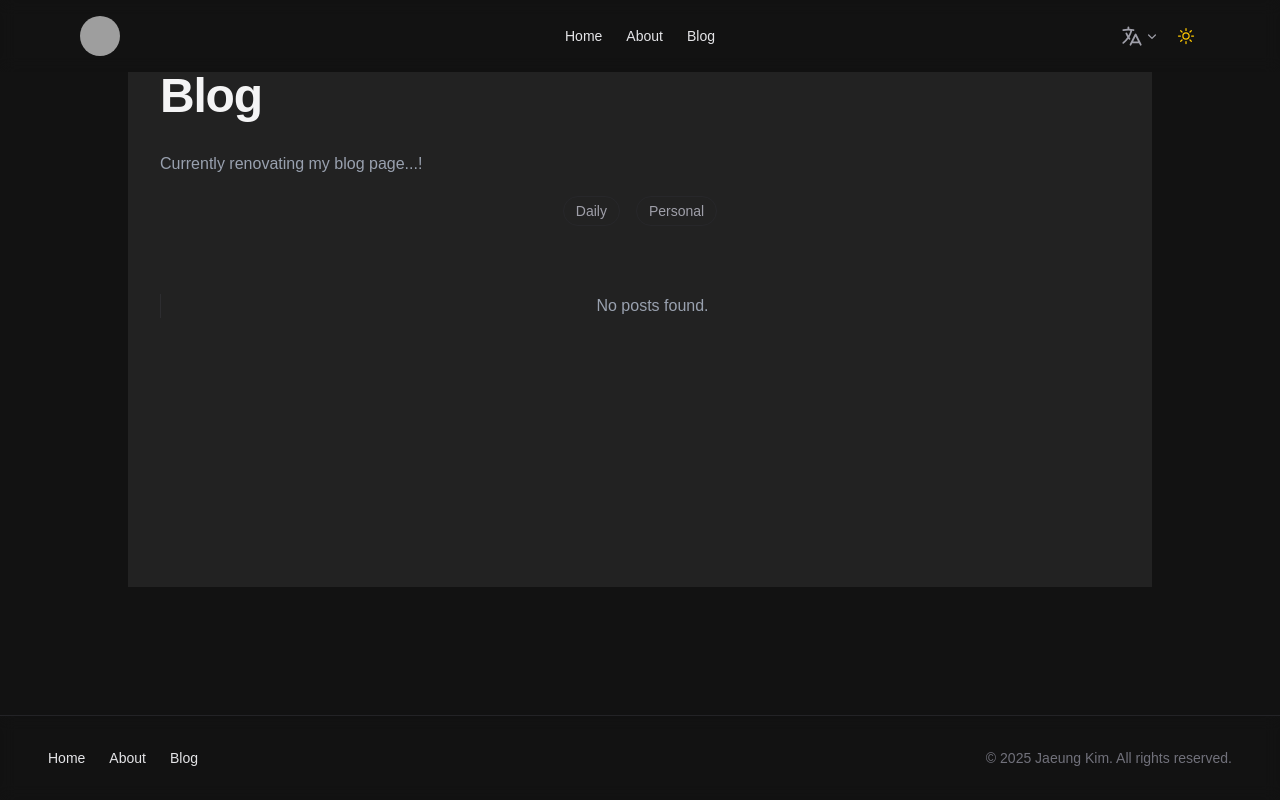
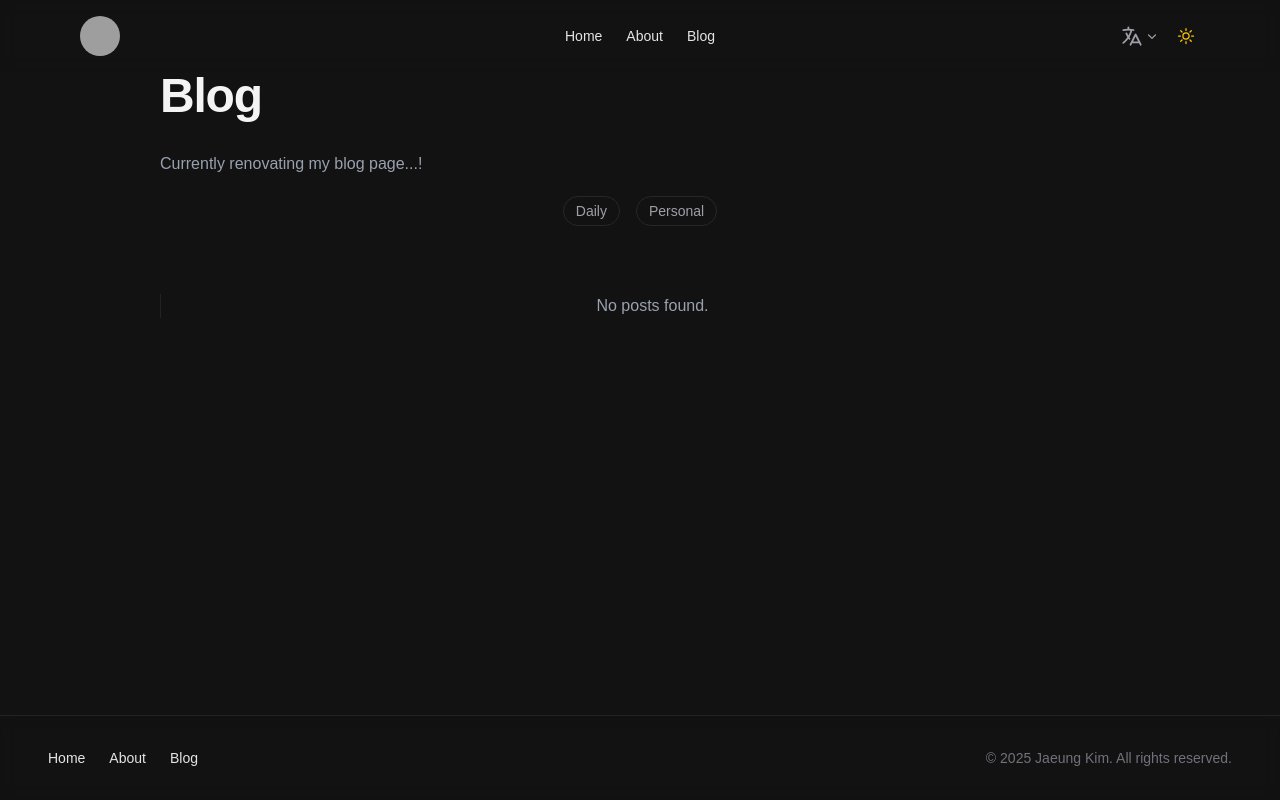
Before and after one commit to jaeungkim/portfolio-website-nextjs, a Next.js app: page /en/blog in a window 1280 px wide. Built offline with nearby package versions, Linux system fonts and the light colour scheme; grey boxes are pictures that could not be loaded; a small style sheet from the web is missing; a web font is replaced by a local one.

Commit message:
layout.tsx 업데이트

```diff
--- a/src/app/[locale]/layout.tsx
+++ b/src/app/[locale]/layout.tsx
@@ -29,7 +29,7 @@ export default async function PortfolioLayout({
   return (
     <NextIntlClientProvider locale={locale} messages={messages}>
       <Navbar />
-      <main className="bg-neutral-100 dark:bg-neutral-800 w-full grow relative mx-auto max-w-5xl px-8">
+      <main className="w-full grow relative mx-auto max-w-5xl px-8">
         <Suspense>{children}</Suspense>
       </main>
       <Footer />
```
